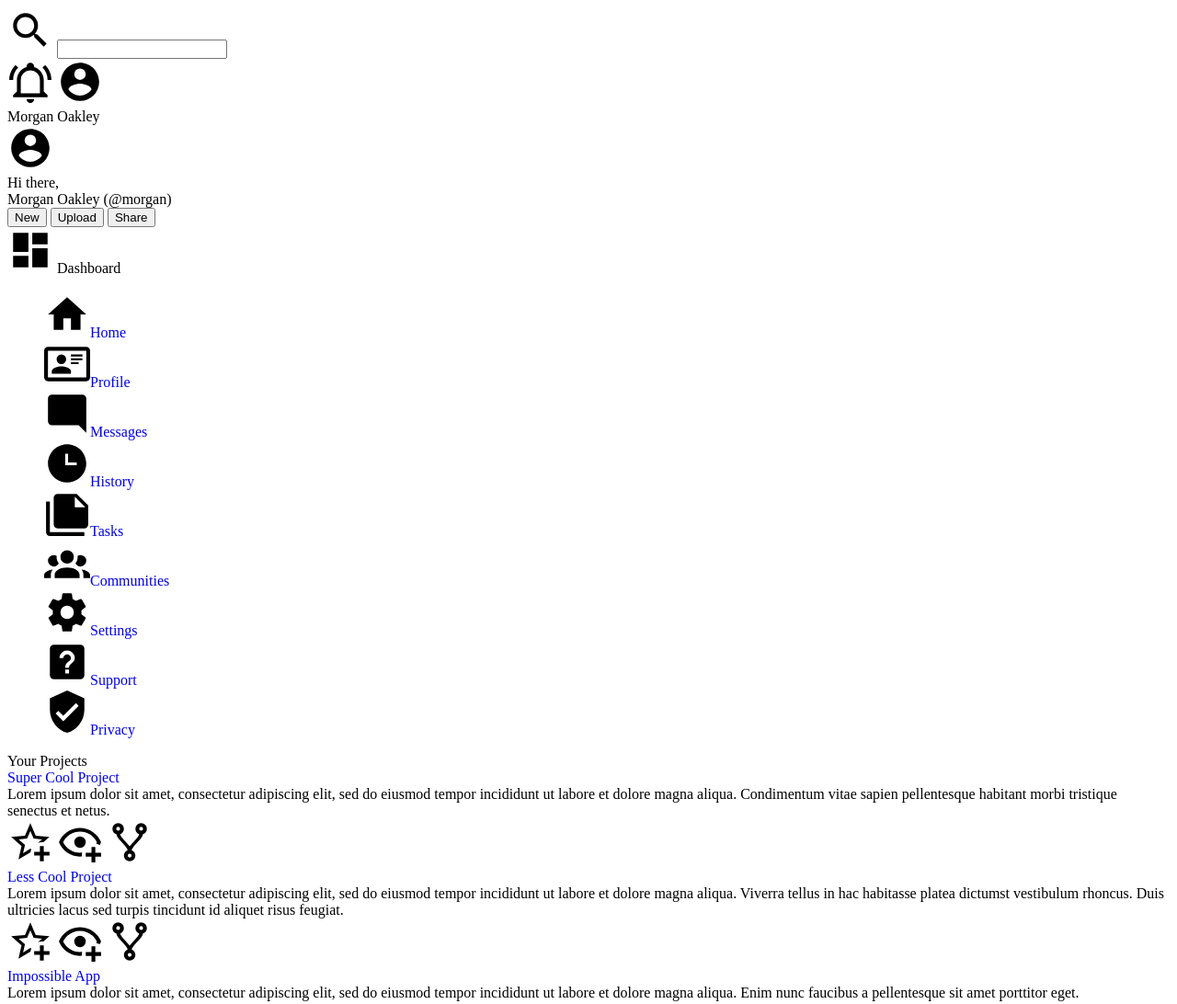
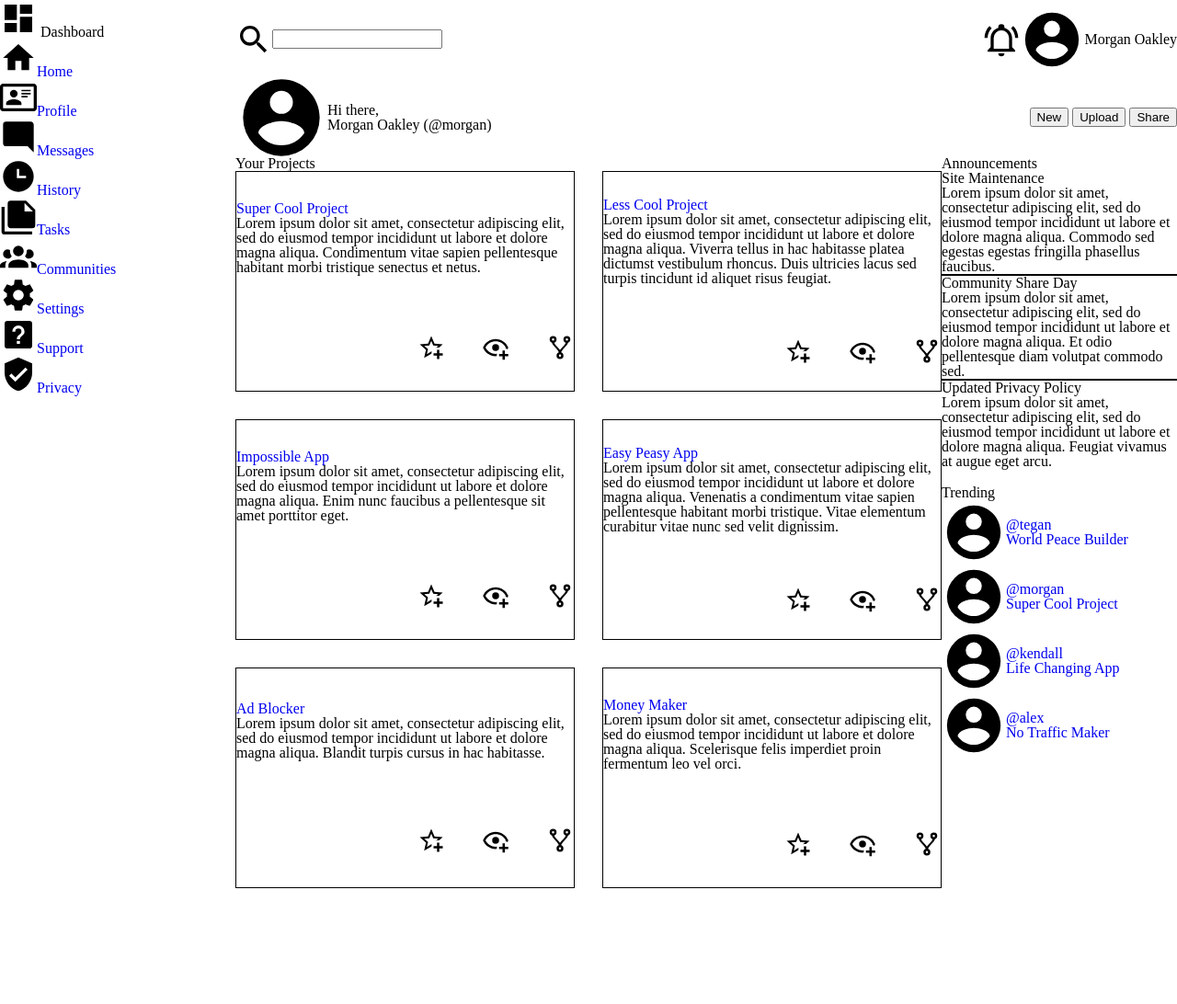
Before and after one commit to JacobGuiang/admin-dashboard, a plain HTML site: page index.html in a window 1280 px wide. Shown: the top 1092 px of the page at 92% size. After the commit the page ends 966 px from the top, so only its background shows below. Drawn offline with Linux system fonts and the light colour scheme.

Commit message:
Add grid and flexbox to CSS

```diff
--- a/index.html
+++ b/index.html
@@ -16,7 +16,7 @@
           <input type="text" id="search-bar" name="search-bar">
         </div>
 
-        <div class="header-container-1">
+        <div class="header-top-right">
           <img src="images/bell-ring-outline.svg" alt="bell">
           <img src="images/account-circle.svg" alt="profile-pic">
           <div>Morgan Oakley</div>
@@ -24,10 +24,12 @@
       </div>
 
       <div class="header-bot">
+        <div class="intro">
           <img src="images/account-circle.svg" alt="profile-pic">
-        <div class="intro">
+          <div class="intro-text">
             <div class="intro-top">Hi there,</div>
             <div class="intro-bottom">Morgan Oakley (@morgan)</div>
+          </div>
         </div>
 
         <div class="header-btns">
@@ -63,11 +65,14 @@
     <div class="main">
       <div class="main-left">
         Your Projects
+        <div class="cards">
           <div class="card">
-          <div class="card-title"><a href="#">Super Cool Project</a></div>
-          <div class="card-content">
+            <div class="card-project">
+              <div class="project-title"><a href="#">Super Cool Project</a></div>
+              <div class="project-description">
                 Lorem ipsum dolor sit amet, consectetur adipiscing elit, sed do eiusmod tempor incididunt ut labore et dolore magna aliqua.
                  Condimentum vitae sapien pellentesque habitant morbi tristique senectus et netus.
+              </div>
             </div>
             <div class="card-btns">
               <img src="images/star-plus-outline.svg" alt="star">
@@ -76,11 +81,13 @@
             </div>
           </div>
           <div class="card">
-          <div class="card-title"><a href="#">Less Cool Project</a></div>
-          <div class="card-content">
+            <div class="card-project">
+              <div class="project-title"><a href="#">Less Cool Project</a></div>
+              <div class="project-description">
                 Lorem ipsum dolor sit amet, consectetur adipiscing elit, sed do eiusmod tempor incididunt ut labore et dolore magna aliqua.
                  Viverra tellus in hac habitasse platea dictumst vestibulum rhoncus.
                  Duis ultricies lacus sed turpis tincidunt id aliquet risus feugiat.
+              </div>
             </div>
             <div class="card-btns">
               <img src="images/star-plus-outline.svg" alt="star">
@@ -89,10 +96,12 @@
             </div>
           </div>
           <div class="card">
-          <div class="card-title"><a href="#">Impossible App</a></div>
-          <div class="card-content">
+            <div class="card-project">
+              <div class="project-title"><a href="#">Impossible App</a></div>
+              <div class="project-description">
                 Lorem ipsum dolor sit amet, consectetur adipiscing elit, sed do eiusmod tempor incididunt ut labore et dolore magna aliqua.
                  Enim nunc faucibus a pellentesque sit amet porttitor eget.
+              </div>
             </div>
             <div class="card-btns">
               <img src="images/star-plus-outline.svg" alt="star">
@@ -101,11 +110,13 @@
             </div>
           </div>
           <div class="card">
-          <div class="card-title"><a href="#">Easy Peasy App</a></div>
-          <div class="card-content">
+            <div class="card-project">
+              <div class="project-title"><a href="#">Easy Peasy App</a></div>
+              <div class="project-description">
                 Lorem ipsum dolor sit amet, consectetur adipiscing elit, sed do eiusmod tempor incididunt ut labore et dolore magna aliqua.
                  Venenatis a condimentum vitae sapien pellentesque habitant morbi tristique.
                  Vitae elementum curabitur vitae nunc sed velit dignissim.
+              </div>
             </div>
             <div class="card-btns">
               <img src="images/star-plus-outline.svg" alt="star">
@@ -114,10 +125,12 @@
             </div>
           </div>
           <div class="card">
-          <div class="card-title"><a href="#">Ad Blocker</a></div>
-          <div class="card-content">
+            <div class="card-project">
+              <div class="project-title"><a href="#">Ad Blocker</a></div>
+              <div class="project-description">
                 Lorem ipsum dolor sit amet, consectetur adipiscing elit, sed do eiusmod tempor incididunt ut labore et dolore magna aliqua.
                  Blandit turpis cursus in hac habitasse.
+              </div>
             </div>
             <div class="card-btns">
               <img src="images/star-plus-outline.svg" alt="star">
@@ -126,15 +139,18 @@
             </div>
           </div>
           <div class="card">
-          <div class="card-title"><a href="#">Money Maker</a></div>
-          <div class="card-content">
+            <div class="card-project">
+              <div class="project-title"><a href="#">Money Maker</a></div>
+              <div class="project-description">
                 Lorem ipsum dolor sit amet, consectetur adipiscing elit, sed do eiusmod tempor incididunt ut labore et dolore magna aliqua.
                  Scelerisque felis imperdiet proin fermentum leo vel orci.
+              </div>
             </div>
             <div class="card-btns">
               <img src="images/star-plus-outline.svg" alt="star">
               <img src="images/eye-plus-outline.svg" alt="watch">
               <img src="images/source-fork.svg" alt="fork">
+            </div>
           </div>
         </div>
       </div>
@@ -172,24 +188,31 @@
           <div class="trending-box">
             <div class="trending-item">
               <img src="images/account-circle.svg" alt="profile-pic">
+              <div class="trending-container">
                 <div class="trending-user"><a href="#">@tegan</a></div>
                 <div class="trending-project"><a href="#">World Peace Builder</a></div>
+              </div>
             </div>
 
             <div class="trending-item">
               <img src="images/account-circle.svg" alt="profile-pic">
+              <div class="trending-container">
                 <div class="trending-user"><a href="#">@morgan</a></div>
                 <div class="trending-project"><a href="#">Super Cool Project</a></div>
+              </div>
             </div>
 
             <div class="trending-item">
               <img src="images/account-circle.svg" alt="profile-pic">
+              <div class="trending-container">
                 <div class="trending-user"><a href="#">@kendall</a></div>
                 <div class="trending-project"><a href="#">Life Changing App</a></div>
+              </div>
             </div>
 
             <div class="trending-item">
               <img src="images/account-circle.svg" alt="profile-pic">
+              <div class="trending-container">
                 <div class="trending-user"><a href="#">@alex</a></div>
                 <div class="trending-project"><a href="#">No Traffic Maker</a></div>
               </div>
@@ -198,5 +221,6 @@
         </div>
       </div>
     </div>
+  </div>
 </body>
 </html>
--- a/style.css
+++ b/style.css
@@ -1,5 +1,58 @@
+/* http://meyerweb.com/eric/tools/css/reset/
+   v2.0 | 20110126
+   License: none (public domain)
+*/
+
+html, body, div, span, applet, object, iframe,
+h1, h2, h3, h4, h5, h6, p, blockquote, pre,
+a, abbr, acronym, address, big, cite, code,
+del, dfn, em, img, ins, kbd, q, s, samp,
+small, strike, strong, sub, sup, tt, var,
+b, u, i, center,
+dl, dt, dd, ol, ul, li,
+fieldset, form, label, legend,
+table, caption, tbody, tfoot, thead, tr, th, td,
+article, aside, canvas, details, embed,
+figure, figcaption, footer, header, hgroup,
+menu, nav, output, ruby, section, summary,
+time, mark, audio, video {
+	margin: 0;
+	padding: 0;
+	border: 0;
+	font-size: 100%;
+	font: inherit;
+	vertical-align: baseline;
+}
+/* HTML5 display-role reset for older browsers */
+article, aside, details, figcaption, figure,
+footer, header, hgroup, menu, nav, section {
+	display: block;
+}
+body {
+	line-height: 1;
+}
+ol, ul {
+	list-style: none;
+}
+blockquote, q {
+	quotes: none;
+}
+blockquote:before, blockquote:after,
+q:before, q:after {
+	content: '';
+	content: none;
+}
+table {
+	border-collapse: collapse;
+	border-spacing: 0;
+}
+
+body {
+  height: 100vh;
+}
+
 img {
-  width: 50px;
+  width: 40px;
 }
 
 ul {
@@ -9,3 +62,116 @@ ul {
 a {
   text-decoration: none;
 }
+
+.container {
+  display: grid;
+  grid-template-rows: 1fr 5fr;
+  grid-template-columns: 1fr 4fr;
+  height: 100%;
+}
+
+.header {
+  display: flex;
+  flex-direction: column;
+}
+
+.header-top {
+  display: flex;
+  height: 50%;
+  justify-content: space-between;
+  align-items: center;
+}
+
+.header-top-right img+img {
+  width: 70px;
+}
+
+.header-top-right {
+  display: flex;
+  align-items: center;
+}
+
+.search {
+  display: flex;
+  align-items: center;
+}
+
+.header-bot {
+  display: flex;
+  height: 50%;
+  justify-content: space-between;
+  align-items: center;
+}
+
+.header-bot img {
+  width: 100px;
+}
+
+.intro {
+  display: flex;
+  align-items: center;
+}
+
+.intro-text {
+  display: flex;
+  flex-direction: column;
+}
+
+.sidebar {
+  grid-row: 1 / 3;
+  grid-column: 1 ;
+}
+
+.main {
+  display: grid;
+  grid-template-columns: 3fr 1fr;
+}
+
+.cards {
+  display: grid;
+  grid-template-rows: repeat(3, 1fr);
+  grid-template-columns: 1fr 1fr;
+  gap: 30px;
+}
+
+.card {
+  display: flex;
+  flex-direction: column;
+  justify-content: space-around;
+  width: 100%;
+  height: 240px;
+  border: 1px solid black;
+  box-sizing: border-box;
+}
+
+.card img {
+  width: 30px;
+}
+
+.card-btns {
+  display: flex;
+  align-self: flex-end;
+  gap: 40px;
+}
+
+.announcements-box {
+  display: grid;
+  grid-template-rows: repeat(3, 1fr);
+}
+
+.announcements-box > div {
+  border-bottom: 2px solid black;
+}
+
+.announcements-box > div:last-child {
+  border-bottom: none;
+}
+
+.trending-box img {
+  width: 70px;
+}
+
+.trending-item {
+  display: flex;
+  align-items: center;
+}
```
Lines whose indentation alone changed are shown as unchanged.
